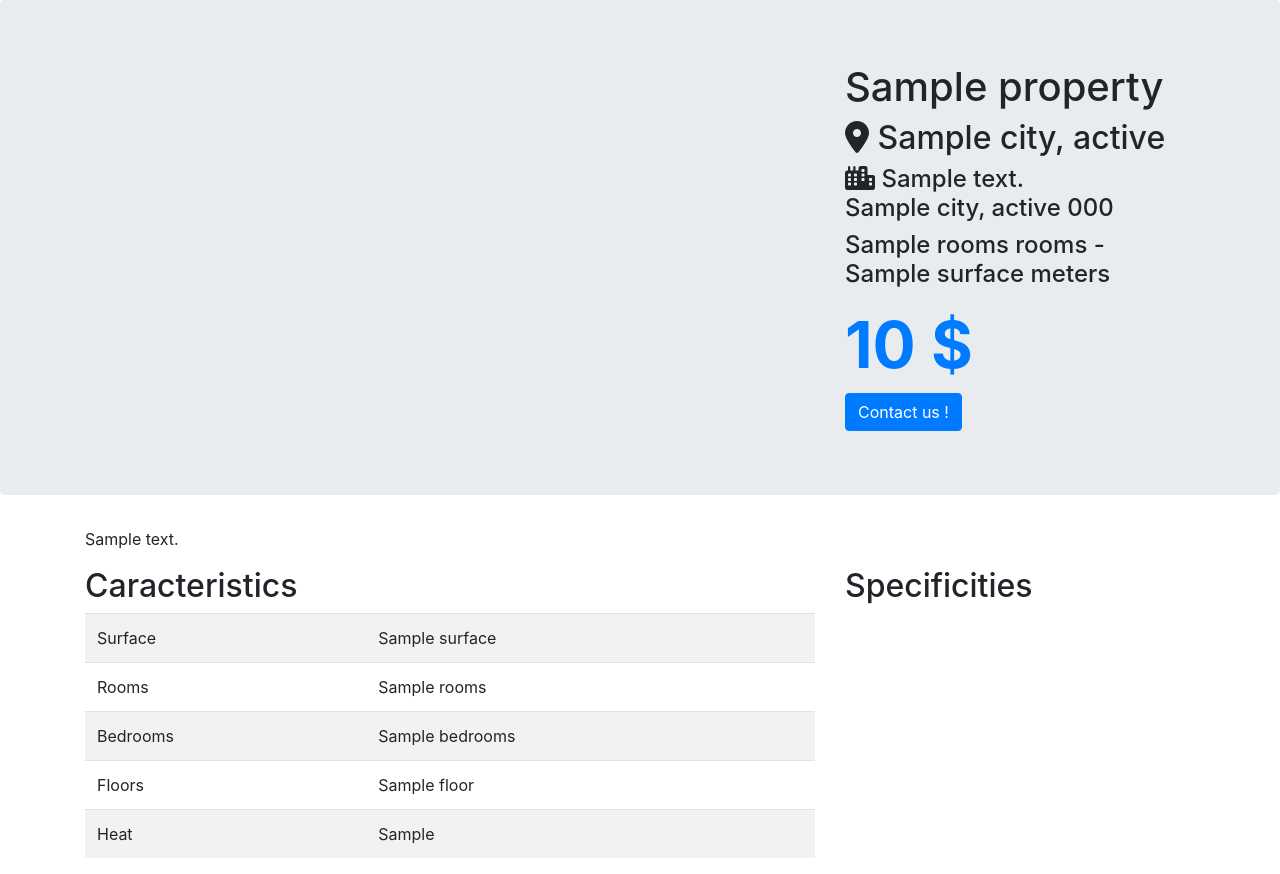
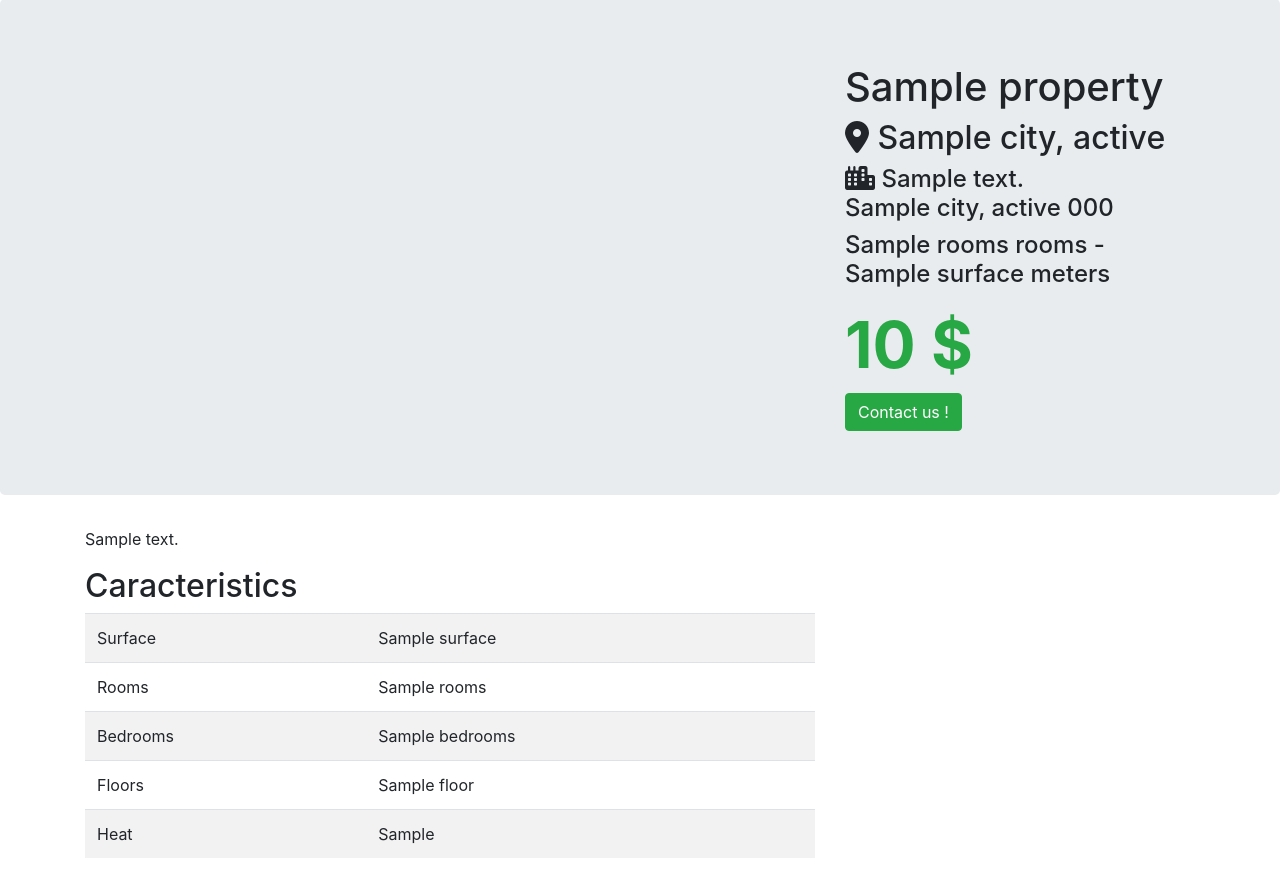
Before and after one commit to mlaribi-dev/mehdihouse, a Symfony app: template templates/property/show.html.twig in a window 1280 px wide. Shown: the part 57-931 px from the top of the page. Run offline with Twig, Linux system fonts and the light colour scheme; the template is opened without the code that fills it: most values are stand-ins (such as "Sample title", 1, 10 or a date in 2020); some libraries are stand-ins or nearby versions.

Commit message:
feat: modification couleur

```diff
--- a/src/Entity/PropertySearch.php
+++ b/src/Entity/PropertySearch.php
@@ -19,6 +19,7 @@ class PropertySearch
     */
 
     private $minSurface;
+
 
     /**
     * @return int|null
@@ -56,4 +57,5 @@ class PropertySearch
         $this->minSurface = $minSurface;
         return $this;
     }
+
 }
--- a/src/Form/PropertyType.php
+++ b/src/Form/PropertyType.php
@@ -41,10 +41,7 @@ class PropertyType extends AbstractType
                 'choice_label' => 'abbreviation',
                 'required'=>true,
 
-
             ])
-
-
 
         ;
     }
--- a/templates/pages/home.html.twig
+++ b/templates/pages/home.html.twig
@@ -16,11 +16,11 @@
                <div class="card">
                     <div class="card-body">
                         <h5 class="card-title">
-                            <a href="{{ path('property.show', {id: property.id, slug: property.slug})}}">{{ property.title }}</a>
+                            <a class="text-success" href="{{ path('property.show', {id: property.id, slug: property.slug})}}">{{ property.title }}</a>
                         </h5>
                         <p class="card-text"><i class="fas fa-map-marker-alt"></i> {{ property.city}}, {{property.state}}</p>
                         <p><i class="fas fa-city"></i> {{property.address}} {{property.city}}, {{property.state}} {{property.postalCode}}</p>
-                        <div class="text-primary" style="font-weight : bold; font-size: 2rem;"> {{property.formattedPrice}} $</div>
+                        <div class="text-success" style="font-weight : bold; font-size: 2rem;"> {{property.formattedPrice}} $</div>
                     </div>
                 </div>
             </div>
--- a/templates/property/_property.html.twig
+++ b/templates/property/_property.html.twig
@@ -1,13 +1,13 @@
 <div class="card mb-4">
     <div class="card-body">
         <h5 class="card-title">
-            <a href="{{ path('property.show',{slug: property.slug, id: property.id})}}">
+            <a class="text-success" href="{{ path('property.show',{slug: property.slug, id: property.id})}}">
                 {{ property.title }}
             </a>
         </h5>
         <p class="card-text"><i class="fas fa-map-marker-alt"></i> {{property.city}}, {{property.state}}</p>
         <p><i class="fas fa-city"></i> {{property.address}} <br> {{property.city}}, {{property.state}} {{property.postalCode}}</p>
-        <div class="text-primary" style="font-size:2rem; font-weight:bold;">
+        <div class="text-success" style="font-size:2rem; font-weight:bold;">
             {{ property.formattedPrice }} $
         </div>
     </div>
--- a/templates/property/show.html.twig
+++ b/templates/property/show.html.twig
@@ -12,8 +12,8 @@
                 <h2><i class="fas fa-map-marker-alt"></i> {{property.city}}, {{property.state}}</h2>
                 <h4><i class="fas fa-city"></i> {{property.address}} <br> {{property.city}}, {{property.state}} {{property.postalCode}}</h4>
                 <h4>{{property.rooms}} rooms - {{property.surface}} meters</h4>
-                <div class="text-primary" style= "font-size: 4rem; font-weight: bold;">{{property.formattedPrice}} $</div>
-                <a href="#" class="btn btn-primary">Contact us !</a>
+                <div class="text-success" style= "font-size: 4rem; font-weight: bold;">{{property.formattedPrice}} $</div>
+                <a href="#" class="btn btn-success">Contact us !</a>
             </div>
         </div>
     </div>
@@ -50,9 +50,6 @@
                     </tr>
                 </table>
             </div>
-            <div class="col-md-4">
-                <h2>Specificities</h2>
-            </div>
         </div>
     </div>
 
```
